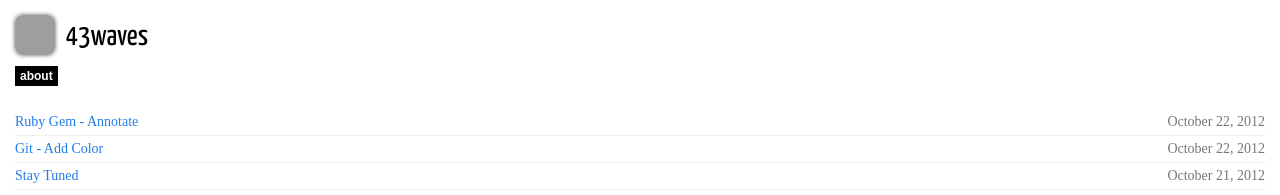
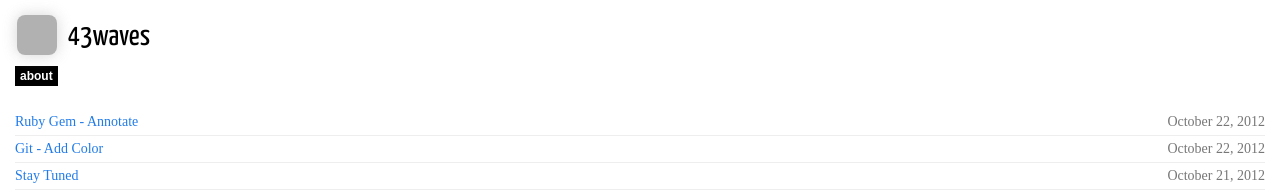
Before and after one commit to 43waves/43waves.github.io, a Jekyll site: the page built from index.html, in a window 1280 px wide. Shown: the top 195 px of the page. Built offline with Jekyll 4.4.1, drawn with Linux system fonts in a browser that asks for light colours; nearby versions of some CDN libraries; Markdown is read by kramdown in place of the engine named in the settings; grey boxes are pictures that could not be loaded.

Commit message:
Sharper avatar

```diff
--- a/css/styles.css
+++ b/css/styles.css
@@ -103,10 +103,15 @@
 }
 
 #header .avatar {
-  border: 0;
+  margin-left: 2px;
   -webkit-border-radius: 8px;
   -moz-border-radius: 8px;
-  -webkit-box-shadow: 0 0 4px #555;
+  -webkit-box-shadow: 0 0 15px #ccc;
+  opacity: .8;
+}
+
+#header .avatar:hover {
+  opacity: 1;
 }
 
 #header a {
```
